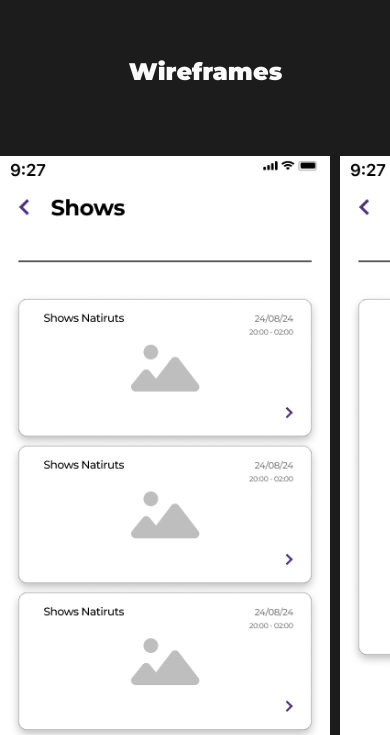
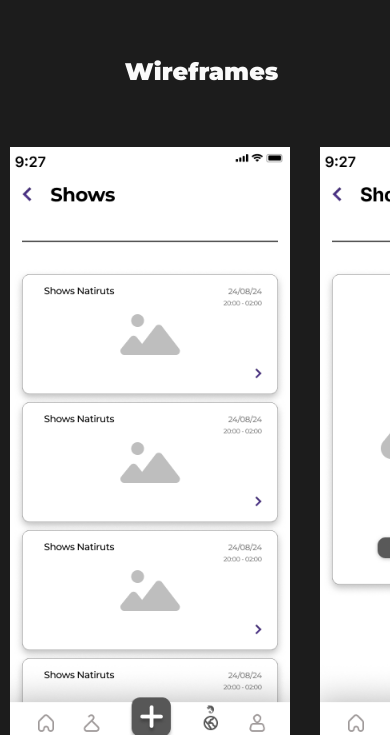
Before and after one commit to pedroso-miguell/LandingPage-GoDress, a website: page index.html in a window 390 px wide. Shown: the part 2429-3164 px from the top of the page. Drawn offline with nearby package versions, Linux system fonts and the light colour scheme.

Commit message:
Detalhes consertados

```diff
--- a/style.css
+++ b/style.css
@@ -899,7 +899,7 @@ footer {
         flex-direction: column;
         padding: 40px 0;
         font-size: 24px;
-        padding-left: 33%;
+        padding-left: 32%;
     }
 
     .footer {
@@ -929,6 +929,7 @@ footer {
     footer {
         background: linear-gradient(180deg, #1C1C1C 8.42%, #593C9D 100%);
     }
+
 
 
 }
@@ -1064,9 +1065,11 @@ footer {
   }
 
   .slider-wrapper .image-list .image-item {
-    width: 330px;
-    height: 780px;
+    width: 280px;
+    height: 690px;
     margin-top: 40px;
+    margin-left: 10px;
+    margin-right: 10px;
   }
 
   .slider-scrollbar .scrollbar-thumb {
```
